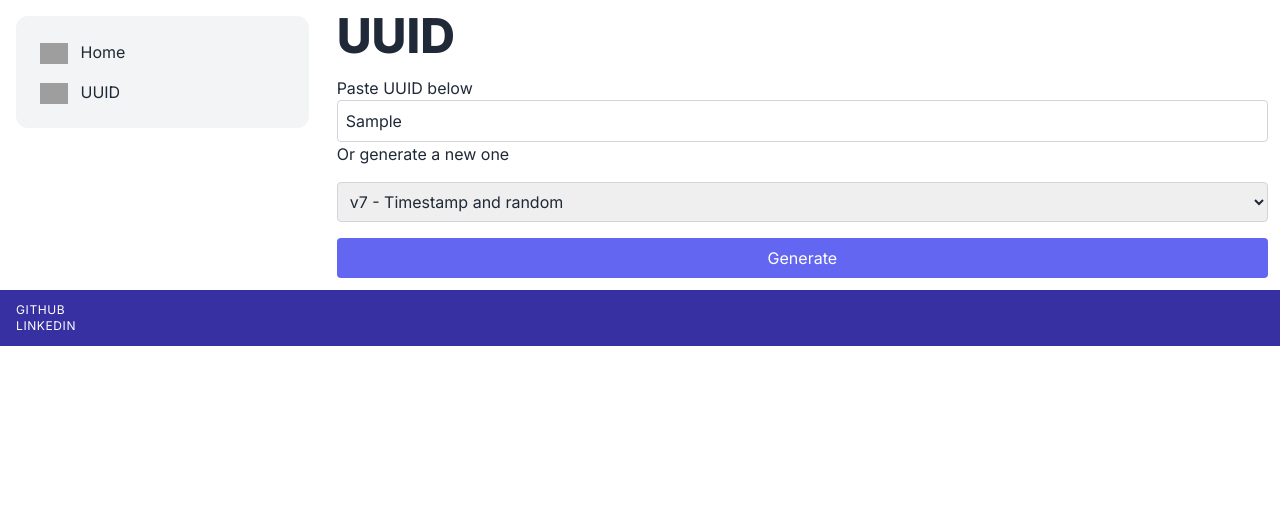
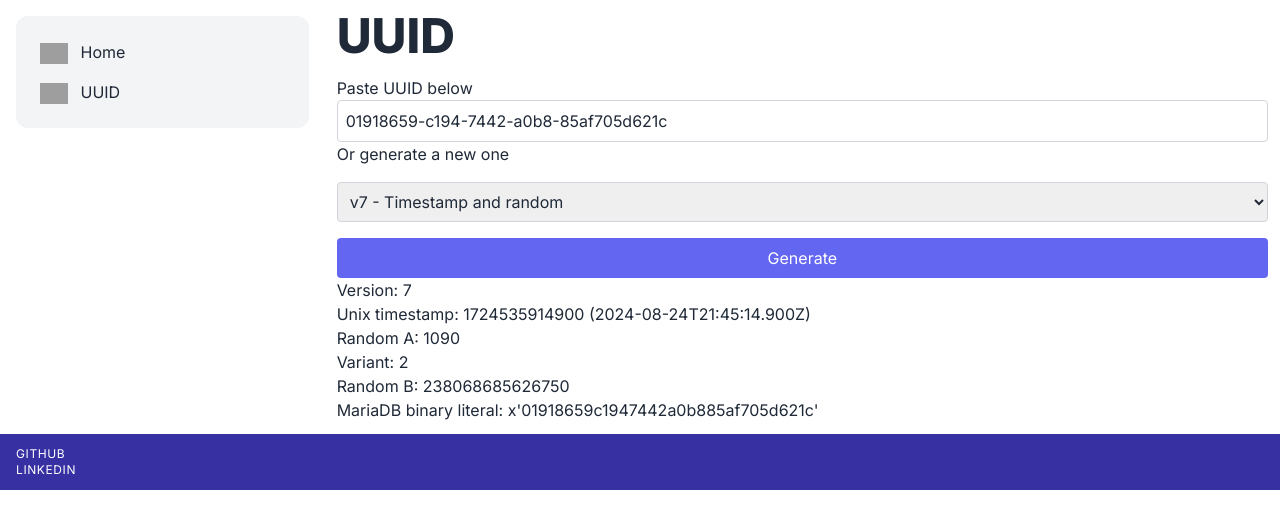
Before and after one commit to LauJosefsen/web-devtools, a Next.js app: page /uuid in a window 1280 px wide. Both pictures are taken after typing "Sample" into the empty fields and a click on the button "Generate". Shown: the top 528 px of the page. Built offline with nearby package versions, Linux system fonts and the light colour scheme; grey boxes are pictures that could not be loaded.

Commit message:
uuid work

```diff
--- a/app/uuid/page.tsx
+++ b/app/uuid/page.tsx
@@ -1,40 +1,110 @@
-import React from "react";
+'use client'
+
+import React, {useEffect, useState} from "react";
+import { parse, v1, v3, v4, v5, v6, v7, validate, version } from 'uuid';
+
+function bigIntPow(base: bigint, exp: number): bigint {
+    let result = BigInt(1);
+    for (let i = 0; i < exp; i++) {
+        result *= base;
+    }
+    return result;
+}
 
 const uuidVersions = {
     'v1': {
         'description': 'Time-based',
+        generator: v1,
     },
-    'v2': {
-        'description': 'DCE security',
-    },
+    // 'v2': {
+    //     'description': 'DCE security',
+    //     generator: () =>
+    // },
     'v3': {
         'description': 'Name-based (MD5)',
+        generator: v3,
     },
     'v4': {
         'description': 'Random',
+        generator: v4,
     },
     'v5': {
         'description': 'Name-based (SHA-1)',
+        generator: v5,
     },
     'v6': {
-        'description': 'Time-based, ordered',
+        description: 'Time-based, ordered',
+        generator: v6,
     },
     'v7': {
         'description': 'Timestamp and random',
+        generator: v7,
+        parts: (uuid: Uint8Array) => {
+            // Input is a 16 byte array
+
+            // unix_ts_ms 48 bits, 6 bytes
+            const unix_ts_ms = uuid.slice(0, 6).reduce((acc, byte, i) => acc + byte * Math.pow(256, 5 - i), 0);
+
+            // rand_a is 12 bits from the 7 ½th byte, i.e the last 4 bits of the 7th byte and all of the 8th byte
+            const rand_a = uuid[6] % 16 * 256 + uuid[7];
+
+            // variant is the 2 bits after rand_a
+            const variant = uuid[8] >> 6;
+
+            // rand_b is the final 62 bits
+            const rand_b = BigInt(uuid[8] % 64) * bigIntPow(BigInt(256), 5) + uuid.slice(9).reduce((acc, byte, i) => acc + BigInt(byte) * bigIntPow(BigInt(256), 5 - i), BigInt(0));
+            // const rand_b = uuid[8] % 64 * Math.pow(256, 5) + uuid.slice(9).reduce((acc, byte, i) => acc + byte * Math.pow(256, 5 - i), 0);
+
+            return [
+                {
+                    label: 'Unix timestamp',
+                    description: '48 bits, milliseconds since epoch',
+                    value: `${unix_ts_ms} (${new Date(unix_ts_ms).toISOString()})`,
+                },
+                {
+                    label: 'Random A',
+                    description: '12 bits, pseudo-random',
+                    value: rand_a,
+                },
+                {
+                    label: 'Variant',
+                    description: '2 bits, 0b10',
+                    value: variant,
+                },
+                {
+                    label: 'Random B',
+                    description: '62 bits, pseudo-random',
+                    value: rand_b.toString(10),
+                },
+                {
+                    label: 'MariaDB binary literal',
+                    description: 'MariaDB binary literal',
+                    value: `x'${Buffer.from(uuid).toString('hex')}'`,
+                }
+            ]
+        }
     },
     'v8': {
         'description': 'Custom',
+        generator: () => '00000000-0000-8000-0000-000000000000',
     },
 }
 
 const defaultVersion = 'v7';
 
 export default function Uuid() {
+
+    // uuid state
+    const [uuid, setUuid] = useState('');
+
+    // Detect the version of the uuid
+    const uuidVersion = validate(uuid) ? version(uuid) : null;
+
     return <>
         <h1 className="text-3xl md:text-5xl mb-4 font-extrabold" id="home">UUID</h1>
 
         <p>Paste UUID below</p>
-        <input type="text" className="w-full p-2 border border-gray-300 rounded" placeholder="Paste UUID here" />
+        <input type="text" className="w-full p-2 border border-gray-300 rounded" placeholder="Paste UUID here" value={uuid} onChange={(e) => setUuid(e.target.value)} />
 
         <p>
             Or generate a new one
@@ -47,8 +117,20 @@
                     }>{version} - {description}</option>
                 ))}
             </select>
-            <button className="p-2 bg-indigo-500 text-white rounded mt-4">Generate</button>
+            <button className="p-2 bg-indigo-500 text-white rounded mt-4" onClick={() => {
+                const version = defaultVersion;
+                const generator = uuidVersions[version].generator;
+                setUuid(generator());
+            }}>Generate</button>
         </div>
+
+        <div>
+            {uuidVersion && <p>Version: {uuidVersion}</p>}
+            {uuidVersion && uuidVersions[`v${uuidVersion}`].parts(parse(uuid)).map((part, i) => (
+                <p key={i}>{part.label}: {part.value}</p>
+            ))}
+        </div>
+
 
 
 
--- a/package.json
+++ b/package.json
@@ -11,12 +11,14 @@
   "dependencies": {
     "next": "14.2.6",
     "react": "^18",
-    "react-dom": "^18"
+    "react-dom": "^18",
+    "uuid": "^10.0.0"
   },
   "devDependencies": {
     "@types/node": "^20",
     "@types/react": "^18",
     "@types/react-dom": "^18",
+    "@types/uuid": "^10.0.0",
     "autoprefixer": "^10.4.20",
     "daisyui": "^4.12.10",
     "eslint": "^8",
```
Also changed, not shown: 1 other file (tests, documents, lock files or other folders).
